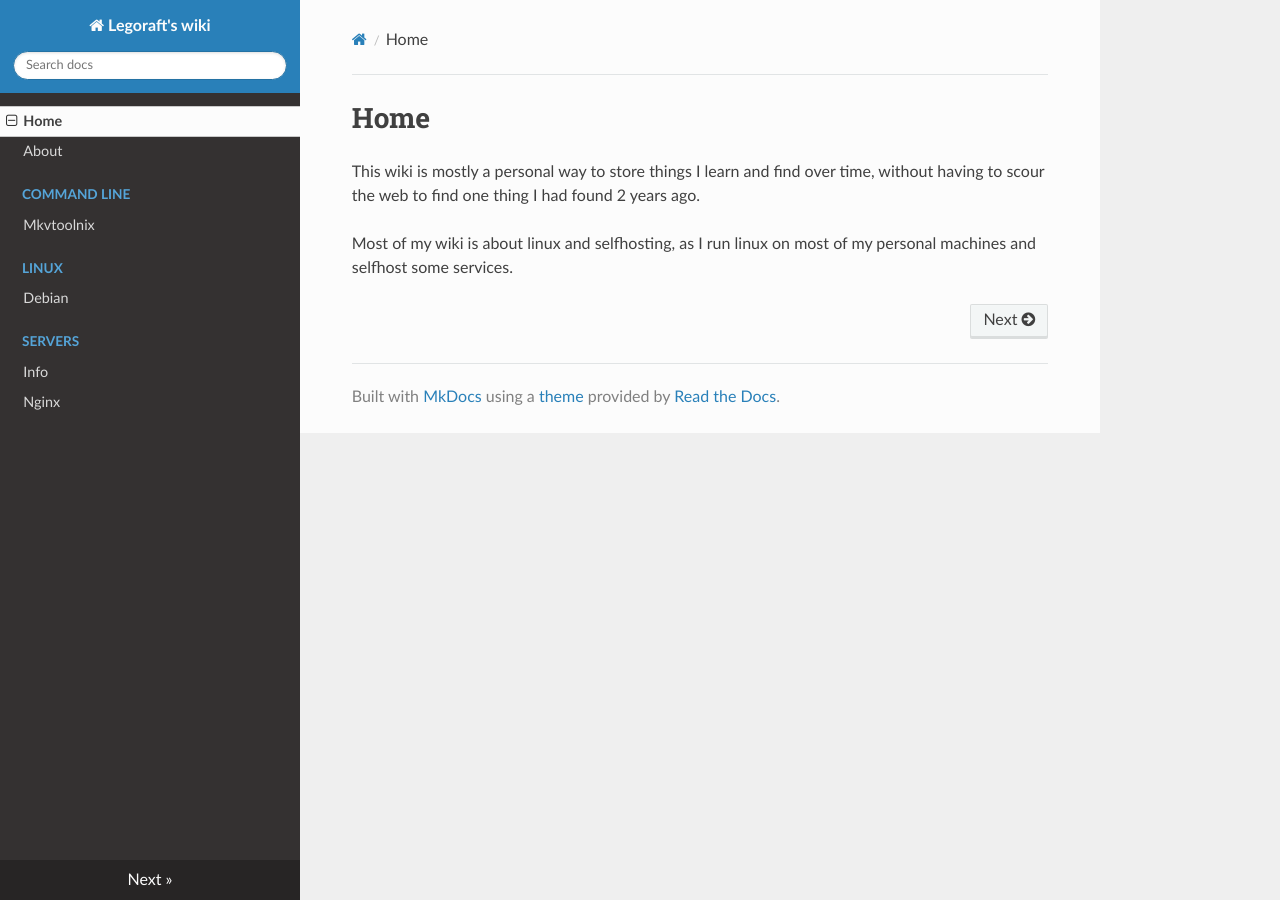
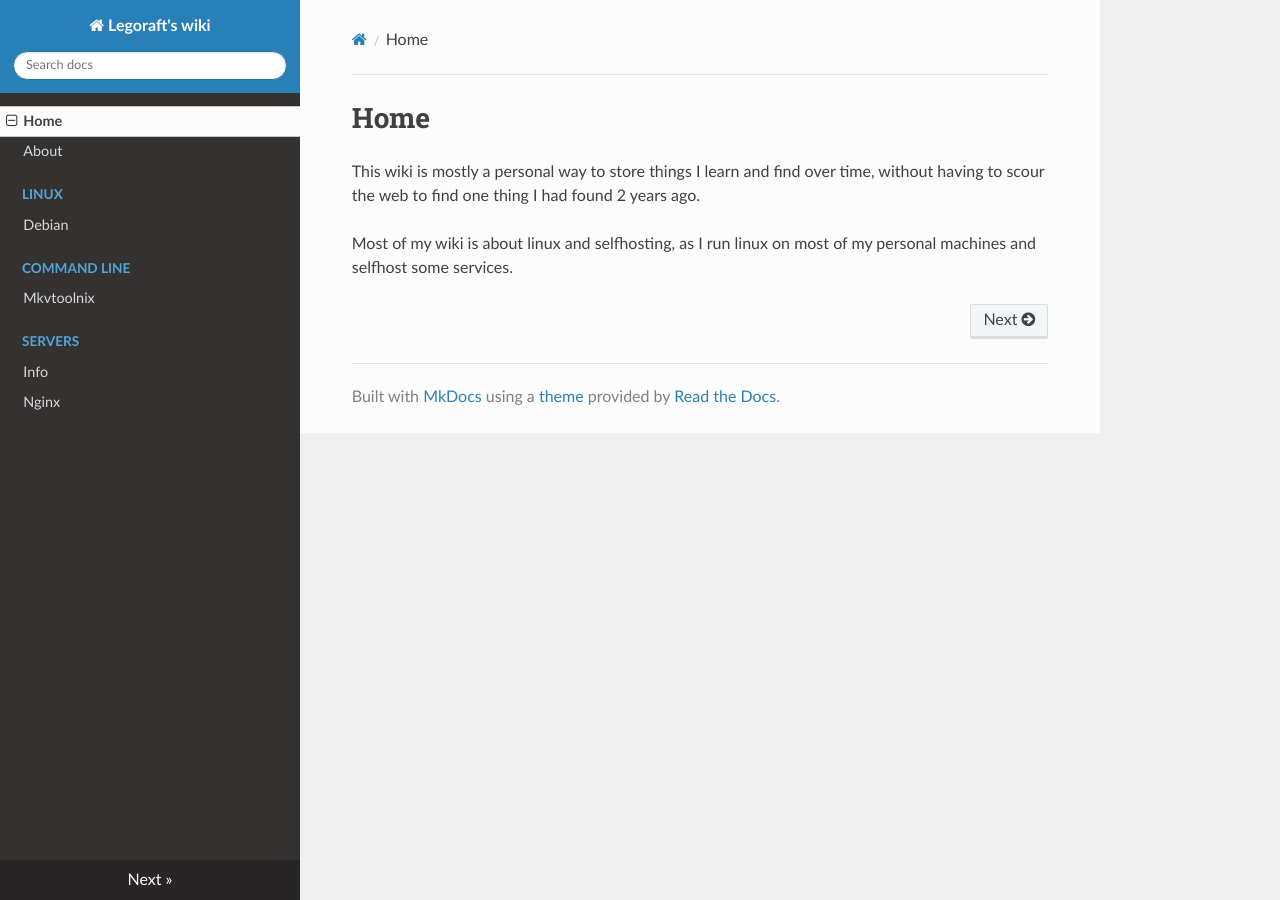
Before and after one commit to legoraft/wiki, an MkDocs documentation site: the page built from docs/index.md, in a window 1280 px wide. Built offline with MkDocs 1.6.1, drawn with Linux system fonts in a browser that asks for light colours; nearby versions of some CDN libraries; some of the changed lines change nothing that is shown.

Commit message:
Fixed nav

```diff
--- a/mkdocs.yml
+++ b/mkdocs.yml
@@ -7,13 +7,13 @@ theme:
     - rust
     - nginx
 
-Nav:
-  - 'index.md'
-  - 'about.md'
+nav:
+  - Home: 'index.md'
+  - About: 'about.md'
   - 'Linux':
-    - 'debian.md'
+    - 'Debian': 'debian.md'
   - 'Command Line':
-    - 'mkvtoolnix.md'
+    - 'Mkvtoolnix': 'mkvtoolnix.md'
   - 'Servers':
-    - 'info.md'
-    - 'nginx.md'
+    - 'Info': 'info.md'
+    - 'Nginx': 'nginx.md'
```
Also changed, not shown: 1 other file.
